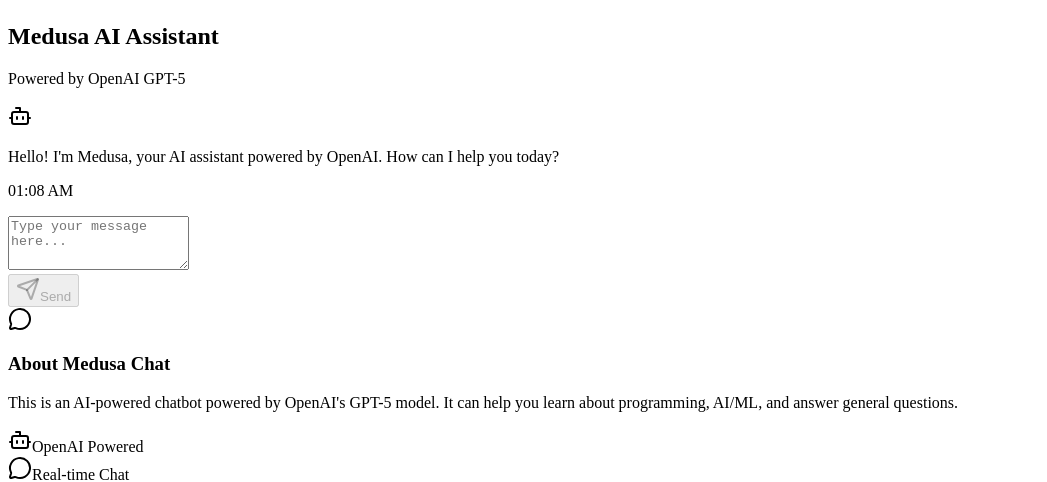
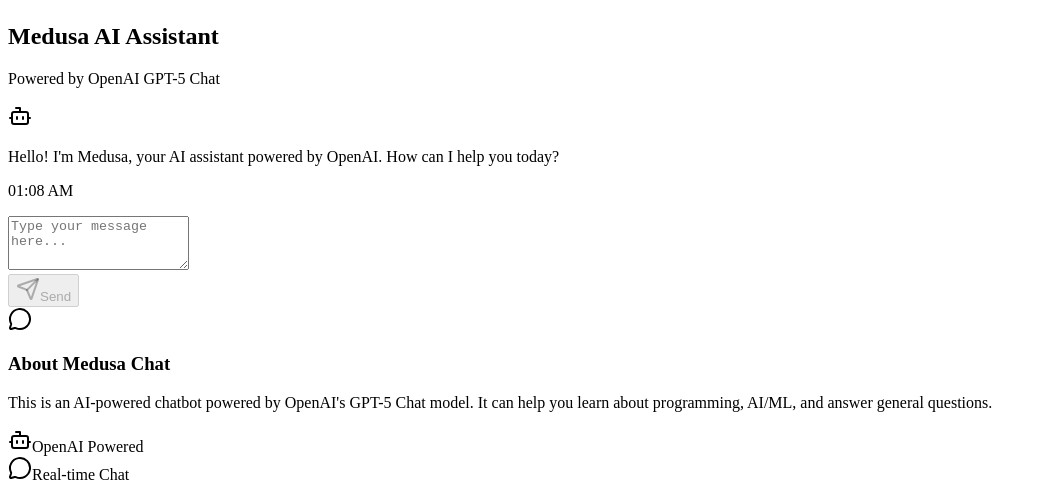
Before and after one commit to chanadinh/portfolio, a React (Create React App) app: page /medusachat in a window 1280 px wide. Shown: the part 187-669 px from the top of the page, without its empty margins (0-1047 px from the left). Built offline with nearby package versions, Linux system fonts and the light colour scheme.

Commit message:
Update all GPT-3.5 references to GPT-5 throughout the application

```diff
--- a/src/components/MedusaChat.tsx
+++ b/src/components/MedusaChat.tsx
@@ -257,7 +257,7 @@
               </div>
               <div>
                 <h2 className="text-white font-semibold text-lg">Medusa AI Assistant</h2>
-                <p className="text-white/80 text-sm">Powered by OpenAI GPT-5</p>
+                <p className="text-white/80 text-sm">Powered by OpenAI GPT-5 Chat</p>
               </div>
             </div>
           </div>
@@ -364,7 +364,7 @@
             <MessageCircle className="w-12 h-12 text-primary-600 mx-auto mb-4" />
             <h3 className="text-xl font-semibold text-gray-900 mb-2">About Medusa Chat</h3>
             <p className="text-gray-600 mb-4">
-              This is an AI-powered chatbot powered by OpenAI's GPT-5 model.
+              This is an AI-powered chatbot powered by OpenAI's GPT-5 Chat model.
               It can help you learn about programming, AI/ML, and answer general questions.
             </p>
             <div className="grid grid-cols-1 md:grid-cols-3 gap-4 text-sm text-gray-600">
--- a/src/data.tsx
+++ b/src/data.tsx
@@ -16,7 +16,7 @@
     id: 1,
     title: "Project Pæmon - AI Web App",
     description: "A Pokémon-inspired AI web app that generates personalized digital companions based on user personality traits. Co-developed at Nosu AI Hackathon, winning Best Personal Project (CodeBuff) with $650 USD prize. Features AI-generated visuals, descriptions, and music.",
-    technologies: ["Next.js", "OpenAI GPT-3.5", "Stable Diffusion", "TailwindCSS", "AI Integration", "Beatoven.ai"],
+    technologies: ["Next.js", "OpenAI GPT-5", "Stable Diffusion", "TailwindCSS", "AI Integration", "Beatoven.ai"],
     image: "https://d112y698adiu2z.cloudfront.net/photos/production/software_photos/003/216/829/datas/original.png",
     github: "https://github.com/chanadinh",
     live: "https://project-paemon-31jm.vercel.app"
```
